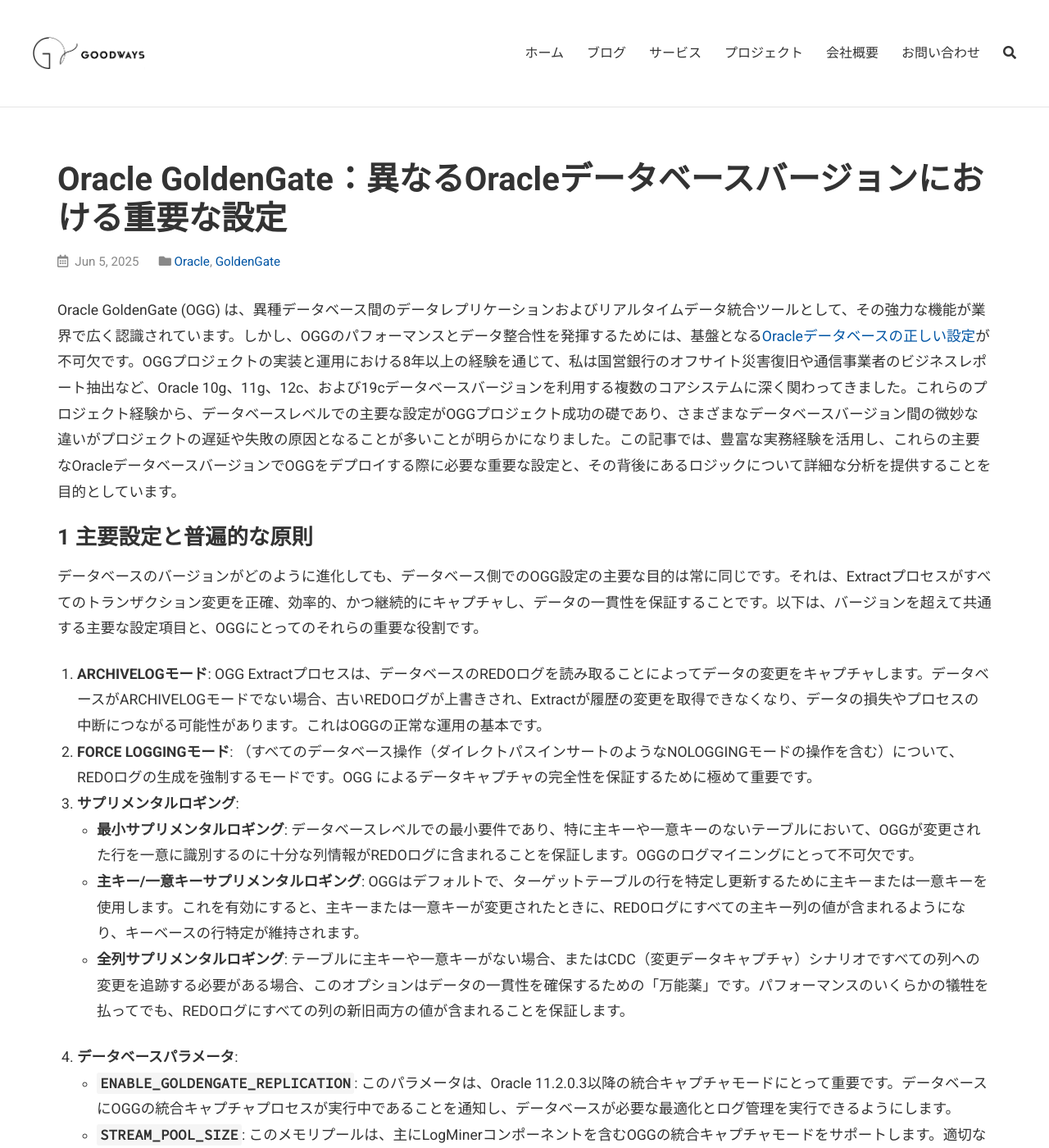
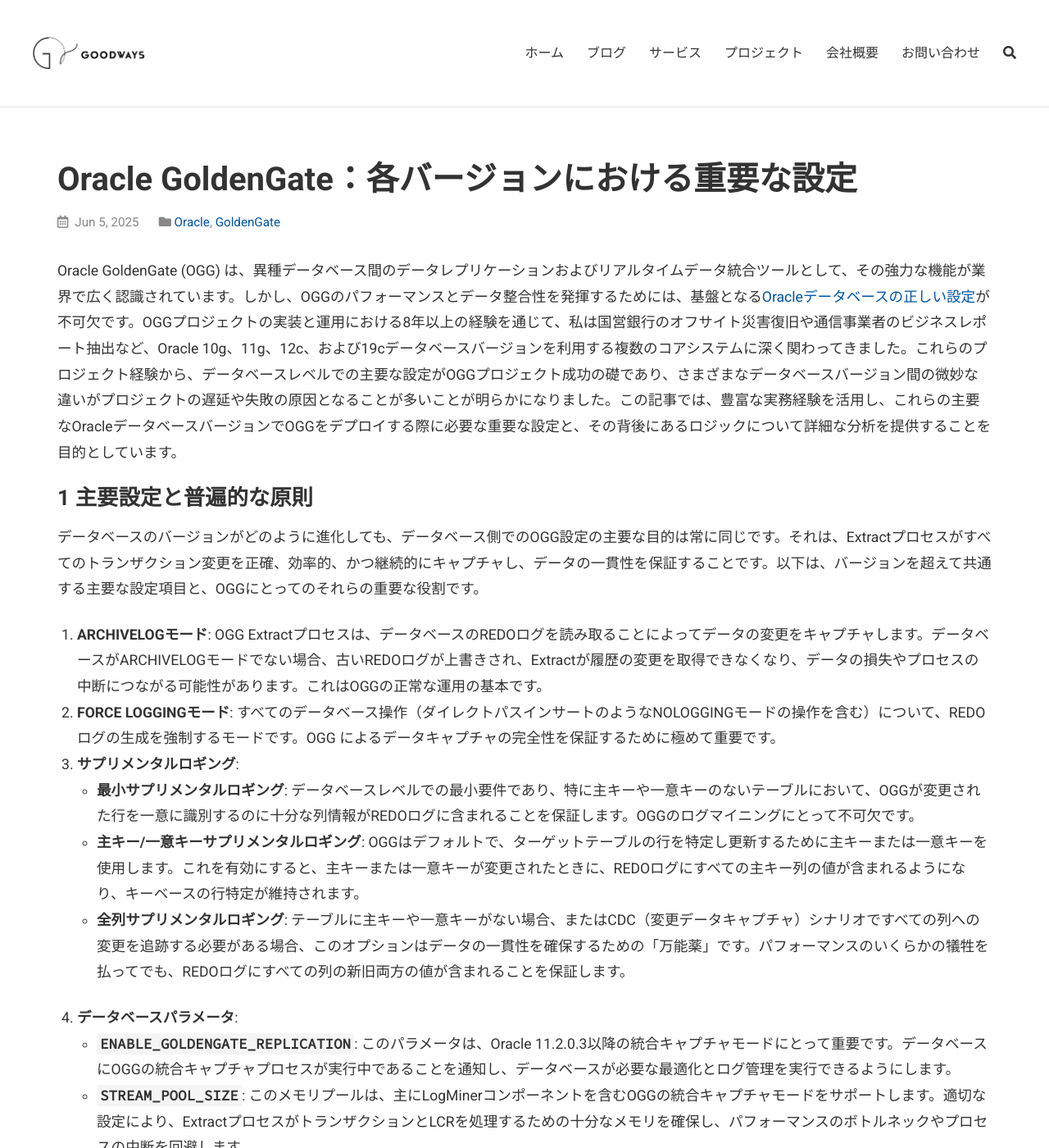
Before and after one commit to goodwaysIT/ja, a Jekyll site: the page built from _posts/2025-06-06-essential-oracle-goldengate-configurations-across-database-versions.md, in a window 1280 px wide and 1400 px high. Shown: the whole window at 82% size. Built offline with Jekyll 4.4.1, drawn with Linux system fonts in a browser that asks for light colours.

Commit message:
Update 2025-06-06-essential-oracle-goldengate-configurations-across-database-versions.md

```diff
--- a/_posts/2025-06-06-essential-oracle-goldengate-configurations-across-database-versions.md
+++ b/_posts/2025-06-06-essential-oracle-goldengate-configurations-across-database-versions.md
@@ -1,6 +1,6 @@
 ---
 layout: post
-title: "Oracle GoldenGate：異なるOracleデータベースバージョンにおける重要な設定"
+title: "Oracle GoldenGate：各バージョンにおける重要な設定"
 excerpt: "Oracle GoldenGate (OGG) を様々なバージョン (10g, 11g, 12c, 19c) で成功裏にデプロイするために不可欠な、Oracleデータベースの重要な設定について深く掘り下げます。8年以上の実プロジェクト経験に基づき、一般的な落とし穴を防ぎ、データの一貫性を確保します。"
 date: 2025-06-05 16:00:00 +0800
 categories: [Oracle, GoldenGate]
@@ -15,7 +15,7 @@ Oracle GoldenGate (OGG) は、異種データベース間のデータレプリ
 データベースのバージョンがどのように進化しても、データベース側でのOGG設定の主要な目的は常に同じです。それは、Extractプロセスがすべてのトランザクション変更を正確、効率的、かつ継続的にキャプチャし、データの一貫性を保証することです。以下は、バージョンを超えて共通する主要な設定項目と、OGGにとってのそれらの重要な役割です。
 
 1.  **ARCHIVELOGモード**: OGG Extractプロセスは、データベースのREDOログを読み取ることによってデータの変更をキャプチャします。データベースがARCHIVELOGモードでない場合、古いREDOログが上書きされ、Extractが履歴の変更を取得できなくなり、データの損失やプロセスの中断につながる可能性があります。これはOGGの正常な運用の基本です。
-2.  **FORCE LOGGINGモード**: （すべてのデータベース操作（ダイレクトパスインサートのようなNOLOGGINGモードの操作を含む）について、REDOログの生成を強制するモードです。OGG によるデータキャプチャの完全性を保証するために極めて重要です。
+2.  **FORCE LOGGINGモード**: すべてのデータベース操作（ダイレクトパスインサートのようなNOLOGGINGモードの操作を含む）について、REDOログの生成を強制するモードです。OGG によるデータキャプチャの完全性を保証するために極めて重要です。
 3.  **サプリメンタルロギング**:
     *   **最小サプリメンタルロギング**: データベースレベルでの最小要件であり、特に主キーや一意キーのないテーブルにおいて、OGGが変更された行を一意に識別するのに十分な列情報がREDOログに含まれることを保証します。OGGのログマイニングにとって不可欠です。
     *   **主キー/一意キーサプリメンタルロギング**: OGGはデフォルトで、ターゲットテーブルの行を特定し更新するために主キーまたは一意キーを使用します。これを有効にすると、主キーまたは一意キーが変更されたときに、REDOログにすべての主キー列の値が含まれるようになり、キーベースの行特定が維持されます。
```
Also changed, not shown: other parts of _posts/2025-06-06-essential-oracle-goldengate-configurations-across-database-versions.md (+1 -1 lines).
